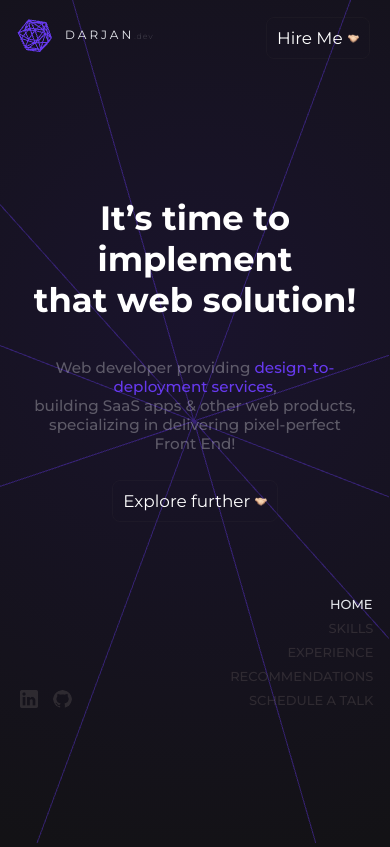
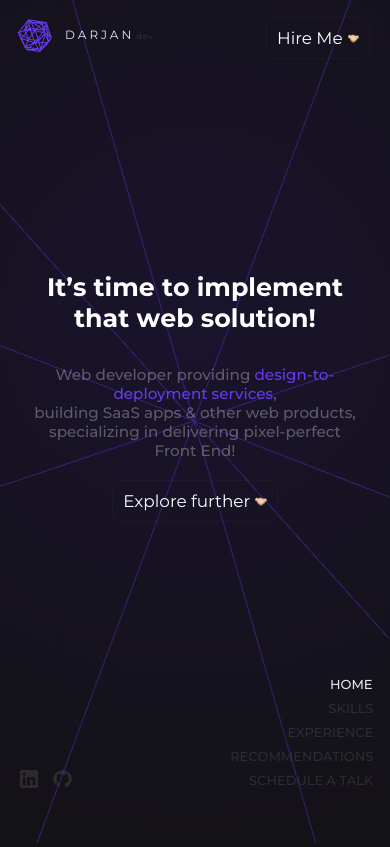
Before and after one commit to darjanDivkovic/dcv, a Vue app: page /#/ in a window 390 px wide. Built offline with nearby package versions, Linux system fonts and the light colour scheme; a web font is replaced by a local one.

Commit message:
More mobile improvements

```diff
--- a/public/main.css
+++ b/public/main.css
@@ -13,13 +13,25 @@
     user-select: none;
 }
 
+html {
+    margin: 0;
+    padding: 0;
+    height: 100vh;
+    width: 100vw;
+    height: calc(var(--vh, 1vh) * 100);
+    overflow: hidden !important;
+    overflow-y: none !important;
+    overflow-x: none !important;
+}
+
 body {
     margin: 0;
     height: 100vh;
     width: 100vw;
-    overflow: hidden;
-    overflow-y: none;
-    overflow-x: none;
+    height: calc(var(--vh, 1vh) * 100);
+    overflow: hidden !important;
+    overflow-y: none !important;
+    overflow-x: none !important;
     background-color: #121212;
 }
 
--- a/src/App.vue
+++ b/src/App.vue
@@ -12,8 +12,7 @@
               <a>[Figma] Download CV</a>
             </div>
           </div>
-
-          <DButton text="Hire Me" class="d-btn" @click.native.prevent="handleHireClick()"/>
+          <DButton text="Hire Me" @click.native.prevent="handleHireClick()"/>
         </div>
       </div>
 
@@ -185,6 +184,11 @@ export default {
   },
   mounted() {
 
+    // First we get the viewport height and we multiple it by 1% to get a value for a vh unit
+    let vh = window.innerHeight * 0.01;
+    // Then we set the value in the --vh custom property to the root of the document
+    document.documentElement.style.setProperty('--vh', `${vh}px`);
+
     const index = COLORS.findIndex(page => page.name === this.$route.name)
     this.page_position = index >= 0 ? index : 0
     window.addEventListener('wheel', this.handleWheel)
@@ -315,9 +319,6 @@ export default {
       text-align: center
       border-top: 1px solid #fff
 
-.header-right
-  & > .d-btn
-    opacity: 1
 
 .header-right
   display: flex
@@ -406,6 +407,6 @@ export default {
   #footer-section
     padding: 20px 20px 0 20px
   #body-section
-    height: calc(80vh - 90px)
+    height: calc(80vh - 10px)
 
 </style>
--- a/src/views/ExperienceView.vue
+++ b/src/views/ExperienceView.vue
@@ -86,7 +86,6 @@ export default {
   width: 100%
   padding: 0 33px
   font-size: 75px
-  line-height: 100px
 
 .count-container
   max-height: 30vh
@@ -126,7 +125,6 @@ export default {
   width: max-content
   padding-top: -2px
   border-bottom: 0
-  line-height: 24px
 
 .company-container
   margin-top: 7vh
@@ -167,7 +165,6 @@ export default {
     .count
       min-width: 20%
       font-size: 50px
-      line-height: 55px
     flex-direction: column
   .header
     font-size: 55px
@@ -175,7 +172,6 @@ export default {
 @media (max-width: 1050px)
   .header
     font-size: 45px
-    line-height: 49px
 
   .company-container
     display: flex
@@ -203,7 +199,6 @@ export default {
   .count
     font-size: 20px !important
     font-weight: 300
-    line-height: 30px
     min-width: 0 !important
     margin-top: -20px
 
@@ -226,7 +221,6 @@ export default {
     width: max-content
     padding-top: -2px
     border-bottom: 0
-    line-height: 24px
 
 
 </style>
--- a/src/views/HomeView.vue
+++ b/src/views/HomeView.vue
@@ -11,7 +11,7 @@
       </div>
 
       <div id="explore-btn">
-        <DButton class="d-btn" text="Explore further"/>
+        <DButton text="Explore further"/>
       </div>
     </div>
   </div>
@@ -87,22 +87,8 @@ export default {
 
 @media (max-width: 1200px)
   .header
-    font-size: 4vh
+    font-size: 3vh
     width: 100% !important
-  .text
 
-  .d-btn
-    margin-top: 20px
 
-@media (max-width: 850px)
-  .header
-  .text
-
-@media (max-width: 520px)
-  .header
-
-  .text
-
-  .d-btn
-    margin-top: 12px
 </style>
--- a/src/views/RecommendationsView.vue
+++ b/src/views/RecommendationsView.vue
@@ -261,5 +261,4 @@
   .card-lower
     margin-top: -10px
     font-size: 9px
-    line-height: 12px
   </style>
--- a/src/views/ScheduleATalkView.vue
+++ b/src/views/ScheduleATalkView.vue
@@ -13,7 +13,7 @@
       </div>
 
       <div id="explore-btn">
-        <DButton class="d-btn" text="Let's Talk !" @click.prevent.native="handleHireClick()"/>
+        <DButton text="Let's Talk !" @click.prevent.native="handleHireClick()"/>
       </div>
     </div>
   </div>
@@ -32,7 +32,7 @@ export default {
   mounted() {
     //gsap.fromTo('.header',{filter: } {opacity: 1, delay: 1, duration: 0.7, y: 0})
     gsap.to('.text', {opacity: 1, delay: 3.2, duration: 0.5, y: 0})
-    gsap.to('.d-btn', {opacity: 1, delay: 3.7, duration: 0.6, y: 0})
+    gsap.to('.d-button', {opacity: 1, delay: 3.7, duration: 0.6, y: 0})
 
     const myText = new SplitType('.header')
     gsap.fromTo('.char',{ opacity: 0}, { opacity: 1, delay: 0.5, duration: 0.3, stagger: 0.05})
@@ -69,8 +69,7 @@ export default {
     font-size: 8vh
     opacity: 0
     transform: translateY(120%)
-    line-height: 30px
-    color: rgba(255, 255, 255, 0.3)
+    color: rgba(255, 255, 255, 0.4)
     & > .purple-span
       color: #6639ED
       font-weight: 600
@@ -94,7 +93,7 @@ export default {
   font-size: 8vh
   & > .char
 #explore-btn
-  margin-top: 20px
+  margin-top: -20px
   overflow: hidden
   & > button
     opacity: 0
@@ -105,10 +104,6 @@ export default {
     font-size: 3vh
   .text
     font-size: 16px !important
-
-  .d-btn
-    margin-top: 20px
-
 @media (max-width: 850px)
   .header
   .text
@@ -119,8 +114,4 @@ export default {
 
   .text
     font-size: 10px !important
-    line-height: 14px !important
-
-  .d-btn
-    margin-top: 12px
 </style>
--- a/src/views/SkillsView.vue
+++ b/src/views/SkillsView.vue
@@ -102,10 +102,6 @@ h1
   .header
     width: 100% !important
     font-size: 3vh
-
-  .d-btn
-    margin-top: 20px
-
   @media (max-width: 850px)
   .header
   .text
```
